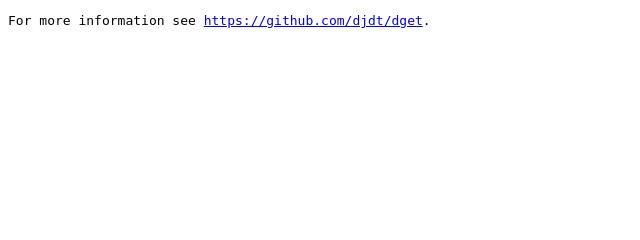
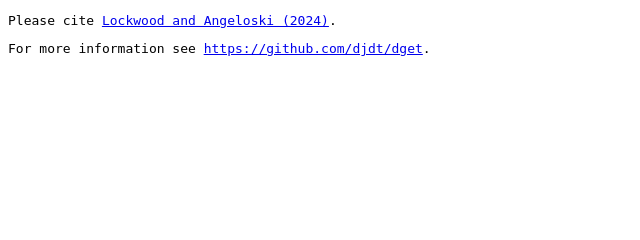
Before and after one commit to djdt/dget, a Flask app: template web/templates/report.html in a window 1280 px wide. Shown: the part 345-585 px from the top of the page, without its empty margins (0-640 px from the left). Run offline with Flask 2, Linux system fonts and the light colour scheme; the template is opened without the code that fills it, so the values that code supplies are empty.

Commit message:
add links to publication

```diff
--- a/web/templates/report.html
+++ b/web/templates/report.html
@@ -56,6 +56,7 @@
         </div>
     </div>
     <p>Report generated using the DGet ({{ version }}) web application ({{ web_version}}).</p>
+    <p>Please cite <a href="https://doi.org/10.1186/s13321-024-00828-x">Lockwood and Angeloski (2024)</a>.</p>
     <p>For more information see <a href="https://github.com/djdt/dget">https://github.com/djdt/dget</a>.</p>
 </body>
 </html>
```
Also changed, not shown: 2 other files.
